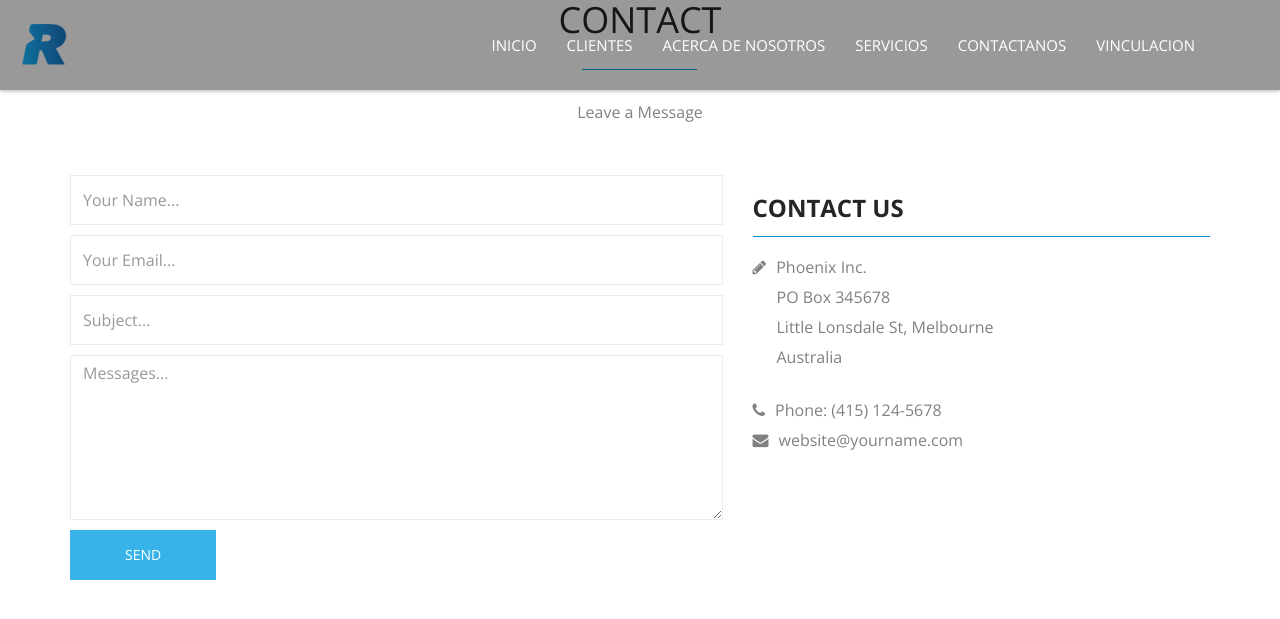
After one commit to santiago-arzola/Rush, a PHP site: page /Contacto.php in a window 1280 px wide. The commit adds this page. Shown: the top 619 px of the page. Run offline with PHP 8.4, Linux system fonts and the light colour scheme; some libraries are stand-ins or nearby versions.

Commit message:
contacto

```diff
--- /dev/null
+++ b/Contacto.php
@@ -0,0 +1,130 @@
+<!DOCTYPE html>
+<html lang="en" class="no-js"> <!--<![endif]-->
+	<link rel="shortcut icon" href="./Recursos/Logos/R oficial.png" rel="icon"/>
+    <head>
+    	<!-- meta character set -->
+        <meta charset="utf-8">
+		<!-- Always force latest IE rendering engine or request Chrome Frame -->
+        <meta http-equiv="X-UA-Compatible" content="IE=edge,chrome=1">
+        <title>Contacto</title>
+		<!-- Meta Description -->
+        <meta name="description" content="Blue One Page Creative HTML5 Template">
+        <meta name="keywords" content="one page, single page, onepage, responsive, parallax, creative, business, html5, css3, css3 animation">
+        <meta name="author" content="Muhammad Morshed">
+
+		<!-- Mobile Specific Meta -->
+        <meta name="viewport" content="width=device-width, initial-scale=1">
+
+		<!-- CSS
+		================================================== -->
+
+		<link href='http://fonts.googleapis.com/css?family=Open+Sans:400,300,700' rel='stylesheet' type='text/css'>
+
+		<!-- Fontawesome Icon font -->
+        <link rel="stylesheet" href="css/font-awesome.min.css">
+		<!-- bootstrap.min -->
+        <link rel="stylesheet" href="css/jquery.fancybox.css">
+		<!-- bootstrap.min -->
+        <link rel="stylesheet" href="css/bootstrap.min.css">
+		<!-- bootstrap.min -->
+        <link rel="stylesheet" href="css/owl.carousel.css">
+		<!-- bootstrap.min -->
+        <link rel="stylesheet" href="css/slit-slider.css">
+		<!-- bootstrap.min -->
+        <link rel="stylesheet" href="css/animate.css">
+		<!-- Main Stylesheet -->
+        <link rel="stylesheet" href="css/main.css">
+
+		<!-- Modernizer Script for old Browsers -->
+        <script src="js/modernizr-2.6.2.min.js"></script>
+
+    </head>
+
+    <body id="body">
+
+		<!-- preloader -->
+		<div id="preloader">
+            <div class="loder-box">
+            	<div> <img src="./Recursos/Logos/rush junio.png"></div>
+            </div>
+		</div>
+		<!-- end preloader -->
+
+        <!--
+        Fixed Navigation
+        ==================================== -->
+       <?php include_once('comun/menu.php') ?>
+        <!--
+        End Fixed Navigation
+        ==================================== -->
+
+        <!-- Contact section -->
+            <section id="contact" >
+                <div class="container">
+                    <div class="row">
+
+                        <div class="sec-title text-center wow animated fadeInDown">
+                            <h2>Contact</h2>
+                            <p>Leave a Message</p>
+                        </div>
+
+
+                        <div class="col-md-7 contact-form wow animated fadeInLeft">
+                            <form action="#" method="post">
+                                <div class="input-field">
+                                    <input type="text" name="name" class="form-control" placeholder="Your Name...">
+                                </div>
+                                <div class="input-field">
+                                    <input type="email" name="email" class="form-control" placeholder="Your Email...">
+                                </div>
+                                <div class="input-field">
+                                    <input type="text" name="subject" class="form-control" placeholder="Subject...">
+                                </div>
+                                <div class="input-field">
+                                    <textarea name="message" class="form-control" placeholder="Messages..."></textarea>
+                                </div>
+                                <button type="submit" id="submit" class="btn btn-blue btn-effect">Send</button>
+                            </form>
+                        </div>
+
+                        <div class="col-md-5 wow animated fadeInRight">
+                            <address class="contact-details">
+                                <h3>Contact Us</h3>
+                                <p><i class="fa fa-pencil"></i>Phoenix Inc.<span>PO Box 345678</span> <span>Little Lonsdale St, Melbourne </span><span>Australia</span></p><br>
+                                <p><i class="fa fa-phone"></i>Phone: (415) 124-5678 </p>
+                                <p><i class="fa fa-envelope"></i>website@yourname.com</p>
+                            </address>
+                        </div>
+
+                    </div>
+                </div>
+            </section>
+            <!-- end Contact section -->
+
+
+
+        <!-- Essential jQuery Plugins
+        ================================================== -->
+        <!-- Main jQuery -->
+        <script src="js/jquery-1.11.1.min.js"></script>
+        <!-- Twitter Bootstrap -->
+        <script src="js/bootstrap.min.js"></script>
+        <!-- Single Page Nav -->
+        <script src="js/jquery.singlePageNav.min.js"></script>
+        <!-- jquery.fancybox.pack -->
+        <script src="js/jquery.fancybox.pack.js"></script>
+        <!-- Google Map API -->
+        <script src="http://maps.google.com/maps/api/js?sensor=false"></script>
+        <!-- Owl Carousel -->
+        <script src="js/owl.carousel.min.js"></script>
+        <!-- jquery easing -->
+        <script src="js/jquery.easing.min.js"></script>
+        <!-- Fullscreen slider -->
+        <script src="js/jquery.slitslider.js"></script>
+        <script src="js/jquery.ba-cond.min.js"></script>
+        <!-- onscroll animation -->
+        <script src="js/wow.min.js"></script>
+        <!-- Custom Functions -->
+        <script src="js/main.js"></script>
+    </body>
+</html>
--- a/comun/menu.php
+++ b/comun/menu.php
@@ -23,8 +23,8 @@
                         <li><a href="./index.php">Inicio</a></li>
                         <li><a href="#service">Clientes</a></li>
                         <li><a href="./Nosotros.php">Acerca de Nosotros</a></li>
-                        <li><a href="#testimonials">Servicios</a></li>
-                        <li><a href="#price">Contactanos</a></li>
+                        <li><a href="./Servicios.php">Servicios</a></li>
+                        <li><a href="./Contacto.php">Contactanos</a></li>
                         <li><a href="#contact">Vinculacion</a></li>
                     </ul>
                 </nav>
```
Also changed, not shown: index.php (+9 -2 lines).
